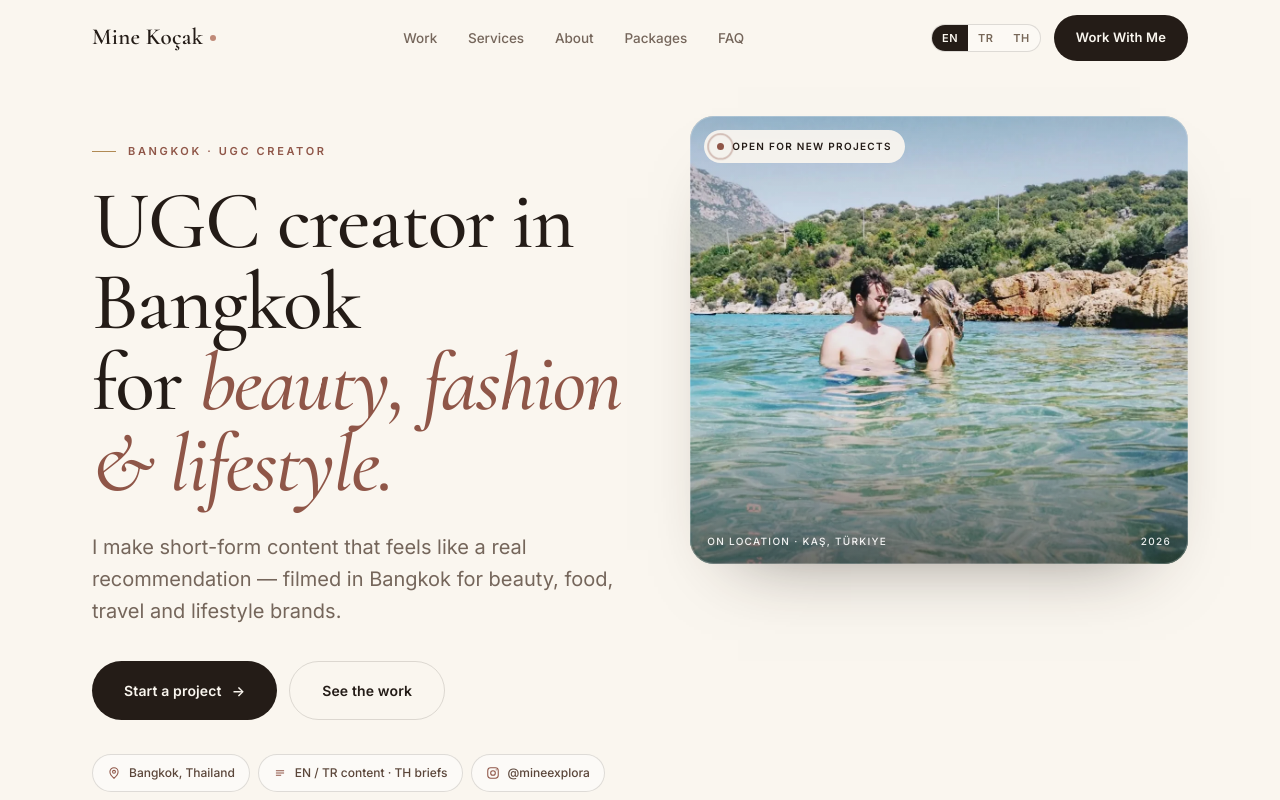
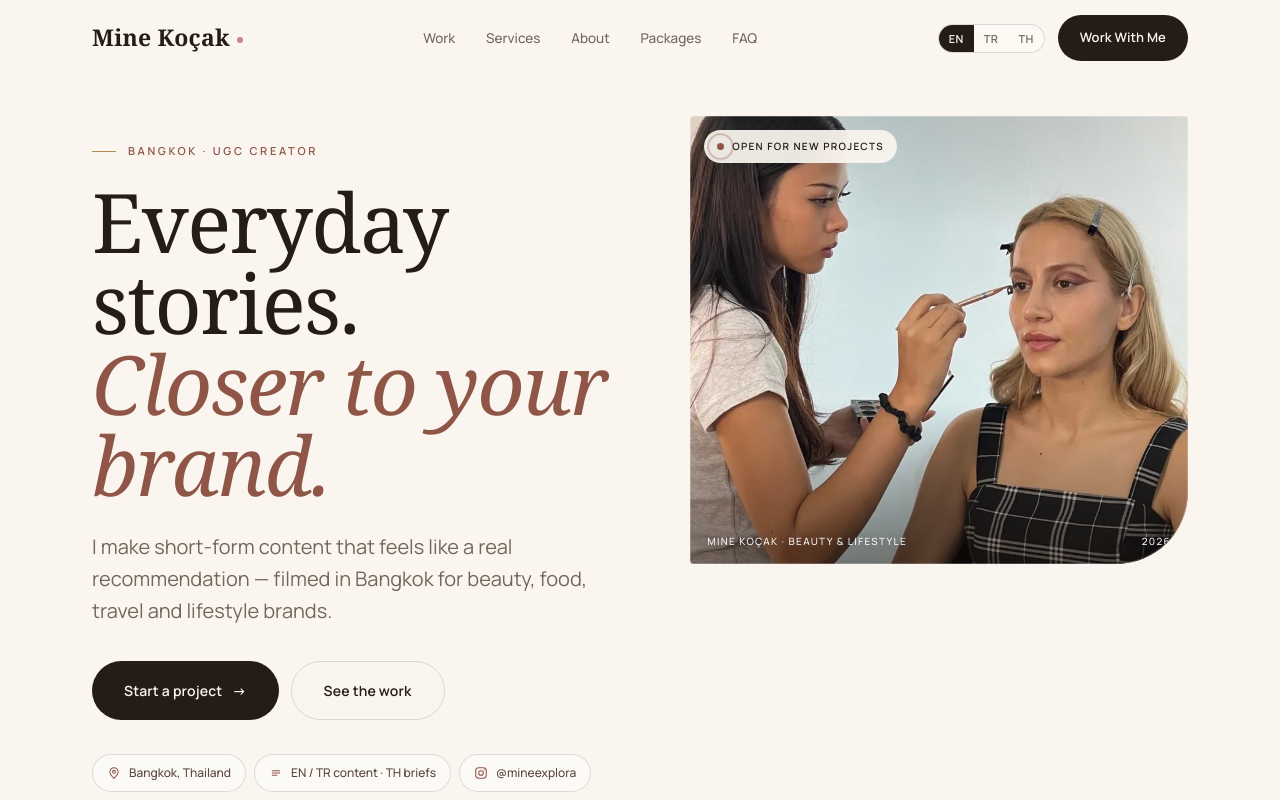
Before and after one commit to onurhuseyinkocak/ugc-mine, a plain HTML site: page index.html in a window 1280 px wide. Shown: the top 800 px of the page. Drawn offline with nearby package versions, Linux system fonts and the light colour scheme; no server answers.

Commit message:
chore: snapshot legacy site before rebuild

```diff
--- a/app.js
+++ b/app.js
@@ -6,11 +6,11 @@
       "nav.portfolio": "Work", "nav.services": "Services", "nav.about": "About", "nav.packages": "Packages", "nav.faq": "FAQ", "nav.cta": "Work With Me",
 
       "hero.kicker": "Bangkok · UGC creator",
-      "hero.h": "UGC creator in Bangkok<br>for <em>beauty, fashion &amp; lifestyle.</em>",
+      "hero.h": "Everyday stories.<br><em>Closer to your brand.</em>",
       "hero.sub": "I make short-form content that feels like a real recommendation — filmed in Bangkok for beauty, food, travel and lifestyle brands.",
       "hero.cta1": "Start a project <span class=\"arrow\">→</span>", "hero.cta2": "See the work",
       "hero.chip1": "Bangkok, Thailand", "hero.chip2": "EN / TR content · TH briefs", "hero.chip3": "@mineexplora",
-      "hero.stamp": "Open for new projects", "hero.caption": "On location · Kaş, Türkiye",
+      "hero.stamp": "Open for new projects", "hero.caption": "Mine Koçak · Beauty & lifestyle",
 
       "mq.beauty": "Beauty", "mq.skincare": "Skincare", "mq.fashion": "Fashion", "mq.lifestyle": "Lifestyle", "mq.food": "Food", "mq.travel": "Travel", "mq.hotels": "Hotels & Cafés", "mq.apps": "Apps",
 
@@ -106,11 +106,11 @@
       "nav.portfolio": "İşler", "nav.services": "Hizmetler", "nav.about": "Hakkımda", "nav.packages": "Paketler", "nav.faq": "SSS", "nav.cta": "Birlikte Çalışalım",
 
       "hero.kicker": "Bangkok · UGC içerik üreticisi",
-      "hero.h": "Bangkok'ta UGC içerik üreticisi<br><em>güzellik, moda &amp; yaşam tarzı için.</em>",
+      "hero.h": "Hayatın içinden.<br><em>Markana yakın.</em>",
       "hero.sub": "Gerçek bir tavsiye gibi hissettiren kısa videolar üretiyorum — Bangkok'ta güzellik, yemek, seyahat ve yaşam tarzı markaları için.",
       "hero.cta1": "Bir proje başlat <span class=\"arrow\">→</span>", "hero.cta2": "İşlere göz at",
       "hero.chip1": "Bangkok, Tayland", "hero.chip2": "EN / TR içerik · TH brief", "hero.chip3": "@mineexplora",
-      "hero.stamp": "Yeni projelere açık", "hero.caption": "Çekimde · Kaş, Türkiye",
+      "hero.stamp": "Yeni projelere açık", "hero.caption": "Mine Koçak · Güzellik ve yaşam",
 
       "mq.beauty": "Güzellik", "mq.skincare": "Cilt Bakımı", "mq.fashion": "Moda", "mq.lifestyle": "Yaşam Tarzı", "mq.food": "Yemek", "mq.travel": "Seyahat", "mq.hotels": "Otel & Kafe", "mq.apps": "Uygulamalar",
 
@@ -210,7 +210,7 @@
       "hero.sub": "ฉันสร้างวิดีโอสั้นที่ให้ความรู้สึกเหมือนคำแนะนำจากคนจริง ๆ ถ่ายทำในกรุงเทพฯ สำหรับแบรนด์ความงาม อาหาร ท่องเที่ยว และไลฟ์สไตล์",
       "hero.cta1": "เริ่มโปรเจกต์ <span class=\"arrow\">→</span>", "hero.cta2": "ดูผลงาน",
       "hero.chip1": "กรุงเทพฯ ประเทศไทย", "hero.chip2": "คอนเทนต์ EN / TR · รับบรีฟภาษาไทย", "hero.chip3": "@mineexplora",
-      "hero.stamp": "เปิดรับโปรเจกต์ใหม่", "hero.caption": "ถ่ายทำที่ · คัช ตุรกี",
+      "hero.stamp": "เปิดรับโปรเจกต์ใหม่", "hero.caption": "Mine Koçak · Beauty & lifestyle",
 
       "mq.beauty": "ความงาม", "mq.skincare": "สกินแคร์", "mq.fashion": "แฟชั่น", "mq.lifestyle": "ไลฟ์สไตล์", "mq.food": "อาหาร", "mq.travel": "ท่องเที่ยว", "mq.hotels": "โรงแรม & คาเฟ่", "mq.apps": "แอป",
 
--- a/index.html
+++ b/index.html
@@ -30,10 +30,7 @@
   <meta name="twitter:image:alt" content="Mine Koçak — UGC creator in Bangkok" />
 
   <link rel="icon" href="assets/favicon.svg" type="image/svg+xml" />
-  <link rel="preconnect" href="https://fonts.googleapis.com" />
-  <link rel="preconnect" href="https://fonts.gstatic.com" crossorigin />
-  <link href="https://fonts.googleapis.com/css2?family=Cormorant+Garamond:ital,wght@0,500;0,600;1,500;1,600&family=Inter:wght@400;500;600;700&family=Noto+Sans+Thai:wght@400;500;600&family=Noto+Serif+Thai:wght@500;600&display=swap" rel="stylesheet" />
-  <link rel="preload" as="image" href="assets/mine-kas-1080.webp" imagesrcset="assets/mine-kas-540.webp 540w, assets/mine-kas-1080.webp 1080w" imagesizes="(max-width: 1000px) 100vw, 46vw" />
+  <link rel="preload" as="image" href="assets/mine-kas-1080.webp" imagesrcset="assets/mine-kocak-1080.webp 1080w" imagesizes="(max-width: 1000px) 100vw, 46vw" />
   <link rel="stylesheet" href="style.css" />
   <script>document.documentElement.classList.add("js");</script>
 
@@ -147,7 +144,7 @@
       <div class="hero-grid">
         <div class="hero-copy">
           <p class="kicker reveal" data-i18n="hero.kicker">Bangkok · UGC creator</p>
-          <h1 id="hero-title" class="reveal d1" data-i18n-html="hero.h">UGC creator in Bangkok<br>for <em>beauty, fashion &amp; lifestyle.</em></h1>
+          <h1 id="hero-title" class="reveal d1" data-i18n-html="hero.h">Everyday stories.<br><em>Closer to your brand.</em></h1>
           <p class="lede reveal d2" data-i18n="hero.sub">I make short-form content that feels like a real recommendation — filmed in Bangkok for beauty, food, travel and lifestyle brands.</p>
           <div class="hero-actions reveal d3">
             <a href="#contact" class="btn btn-primary btn-lg" data-i18n-html="hero.cta1">Start a project <span class="arrow">→</span></a>
@@ -163,11 +160,11 @@
         <figure class="hero-figure reveal d1">
           <div class="hero-photo">
             <picture>
-              <source srcset="assets/mine-kas-540.webp 540w, assets/mine-kas-1080.webp 1080w" sizes="(max-width: 1000px) 100vw, 46vw" type="image/webp" />
-              <img src="assets/mine-kas-1080.webp" alt="Mine Koçak and Onur Koçak in the sea in Kaş, Türkiye" width="1080" height="1350" fetchpriority="high" decoding="async" />
+              <source srcset="assets/mine-kocak-1080.webp 1080w" sizes="(max-width: 1000px) 100vw, 46vw" type="image/webp" />
+              <img src="assets/mine-kocak-1080.webp" alt="Mine Koçak — beauty and lifestyle creator" width="1080" height="1350" fetchpriority="high" decoding="async" />
             </picture>
             <span class="hero-stamp"><span class="pulse" aria-hidden="true"></span><span data-i18n="hero.stamp">Open for new projects</span></span>
-            <figcaption class="hero-caption"><span data-i18n="hero.caption">On location · Kaş, Türkiye</span><span>2026</span></figcaption>
+            <figcaption class="hero-caption"><span data-i18n="hero.caption">Mine Koçak · Beauty & lifestyle</span><span>2026</span></figcaption>
           </div>
         </figure>
       </div>
--- a/style.css
+++ b/style.css
@@ -1,3 +1,4 @@
+@font-face { font-family: Manrope; src: url('assets/fonts/manrope-variable.ttf') format('truetype'); font-weight: 200 800; font-display: swap; }
 :root {
   --ivory: #FAF6EF;
   --cream: #F3EBDD;
@@ -13,8 +14,8 @@
   --line-soft: rgba(36, 28, 23, 0.075);
   --white: #ffffff;
 
-  --font-display: "Cormorant Garamond", "Noto Serif Thai", Georgia, "Times New Roman", serif;
-  --font-body: "Inter", "Noto Sans Thai", -apple-system, BlinkMacSystemFont, "Segoe UI", system-ui, sans-serif;
+  --font-display: Georgia, "Noto Serif Thai", "Times New Roman", serif;
+  --font-body: Manrope, "Noto Sans Thai", "Segoe UI", system-ui, sans-serif;
 
   --container: 1200px;
   --pad: clamp(20px, 4.6vw, 52px);
@@ -38,9 +39,7 @@ html {
 }
 
 body {
-  background:
-    radial-gradient(1100px 560px at 88% -8%, rgba(192, 138, 120, 0.10), transparent 62%),
-    var(--ivory);
+  background: var(--ivory);
   color: var(--ink);
   font-family: var(--font-body);
   font-size: 17px;
@@ -290,7 +289,7 @@ em, .italic { font-style: italic; }
 
 .hero h1 {
   margin-top: 20px;
-  font-size: clamp(42px, 5.7vw, 82px);
+  font-size: clamp(40px, 5.2vw, 72px);
   line-height: 0.99;
   letter-spacing: -0.02em;
   font-weight: 500;
@@ -321,10 +320,9 @@ em, .italic { font-style: italic; }
 .hero-photo {
   position: relative;
   height: clamp(420px, 56vh, 560px);
-  border-radius: 24px;
+  border-radius: 4px 4px 72px 4px;
   overflow: hidden;
-  background: linear-gradient(150deg, var(--champagne), var(--cream) 60%, var(--rose) 170%);
-  box-shadow: 0 34px 74px -48px rgba(36, 28, 23, 0.58);
+  background: var(--cream);
 }
 
 .hero-photo img { width: 100%; height: 100%; object-fit: cover; object-position: center 34%; }
```
Also changed, not shown: assets/fonts/Manrope-OFL.txt (added), assets/fonts/manrope-variable.ttf (added).
